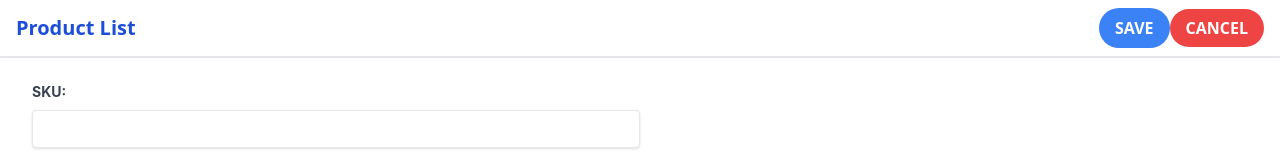
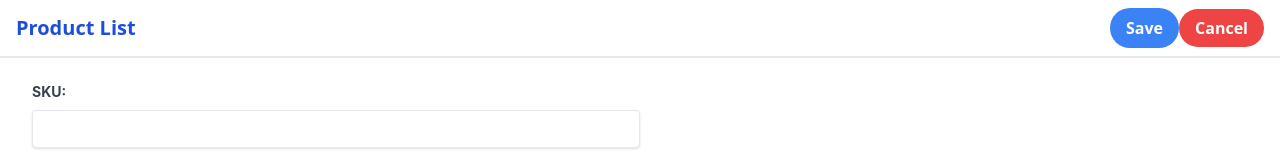
Before and after one commit to tundx0/sca-client, a React (Create React App) app: page /add-product in a window 1280 px wide. Shown: the top 160 px of the page. Built offline with nearby package versions, Linux system fonts and the light colour scheme.

Commit message:
fix: change case sensitive text

```diff
--- a/src/components/NavBar.jsx
+++ b/src/components/NavBar.jsx
@@ -30,13 +30,13 @@ const Navbar = (props) => {
               onClick={props.handleSubmit}
               className="bg-blue-500 text-white font-bold font-sans py-2 px-4 rounded-full hover:bg-blue-600"
             >
-              SAVE
+              Save
             </button>
             <Link
               to="/products"
               className="bg-red-500 text-white font-bold font-sans py-2 px-4 rounded-full hover:bg-red-600"
             >
-              CANCEL
+              Cancel
             </Link>
           </>
         )}
```
